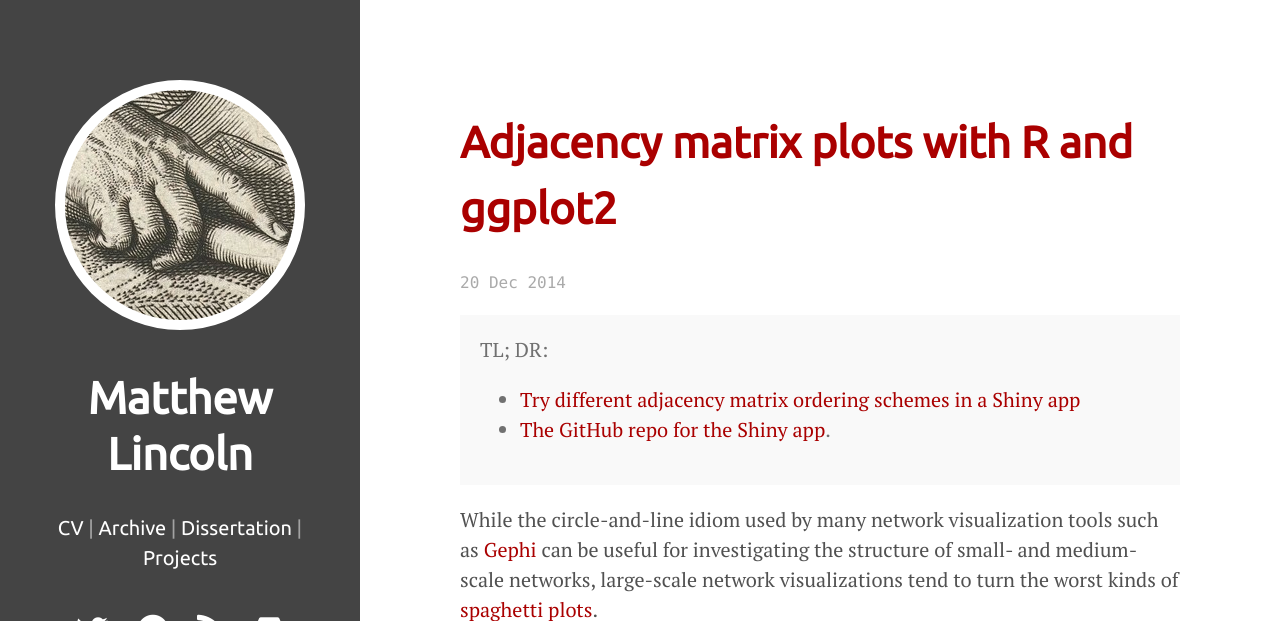
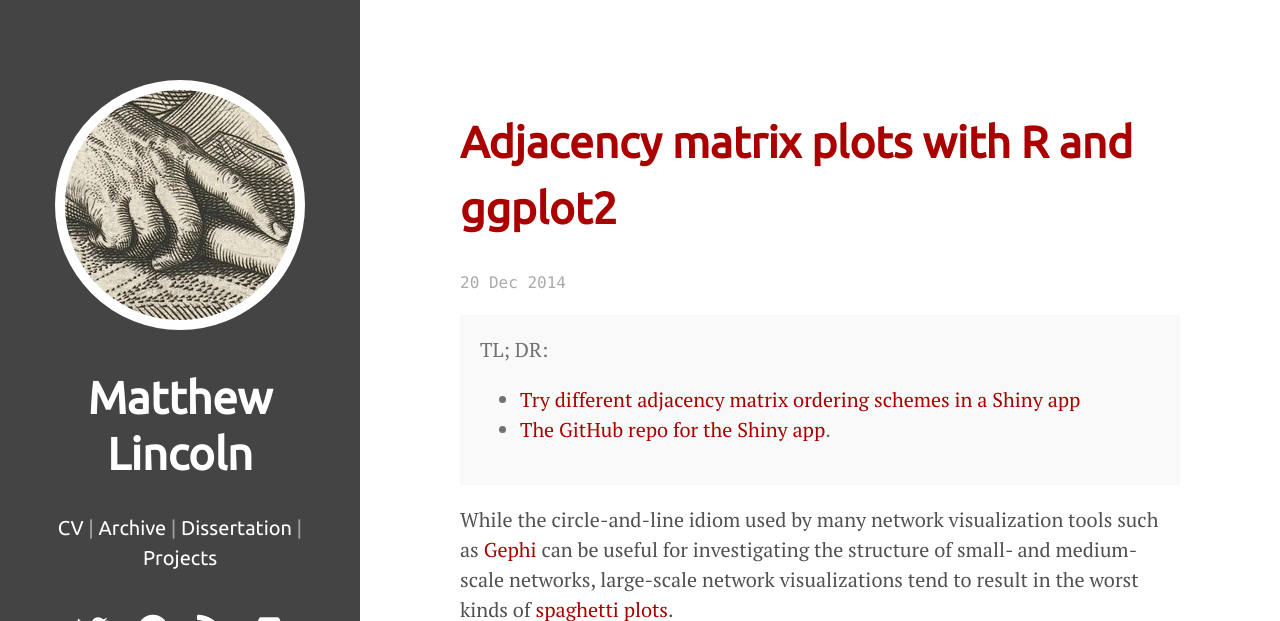
Before and after one commit to mdlincoln/mdlincoln.github.io, a Jekyll site: the page built from _posts/2014-12-20-adjacency-matrix-plots-with-r-and-ggplot2.md, in a window 1280 px wide and 900 px high, cut to the strip 0-621 px from the top of the window. Built offline with Jekyll 4.4.1, drawn with Linux system fonts in a browser that asks for light colours; nearby versions of some CDN libraries; comment, search, counter and statistics services are not loaded.

Commit message:
intro typo

```diff
--- a/_posts/2014-12-20-adjacency-matrix-plots-with-r-and-ggplot2.md
+++ b/_posts/2014-12-20-adjacency-matrix-plots-with-r-and-ggplot2.md
@@ -17,7 +17,7 @@ tags:
 </ul>
 </aside>
 
-While the circle-and-line idiom used by many network visualization tools such as [Gephi] can be useful for investigating the structure of small- and medium-scale networks, large-scale network visualizations tend to turn the worst kinds of [spaghetti plots][spaghetti].
+While the circle-and-line idiom used by many network visualization tools such as [Gephi] can be useful for investigating the structure of small- and medium-scale networks, large-scale network visualizations tend to result in the worst kinds of [spaghetti plots][spaghetti].
 
 <figure>
 <img src="/assets/images-display/spaghetti_example.png" />
```
